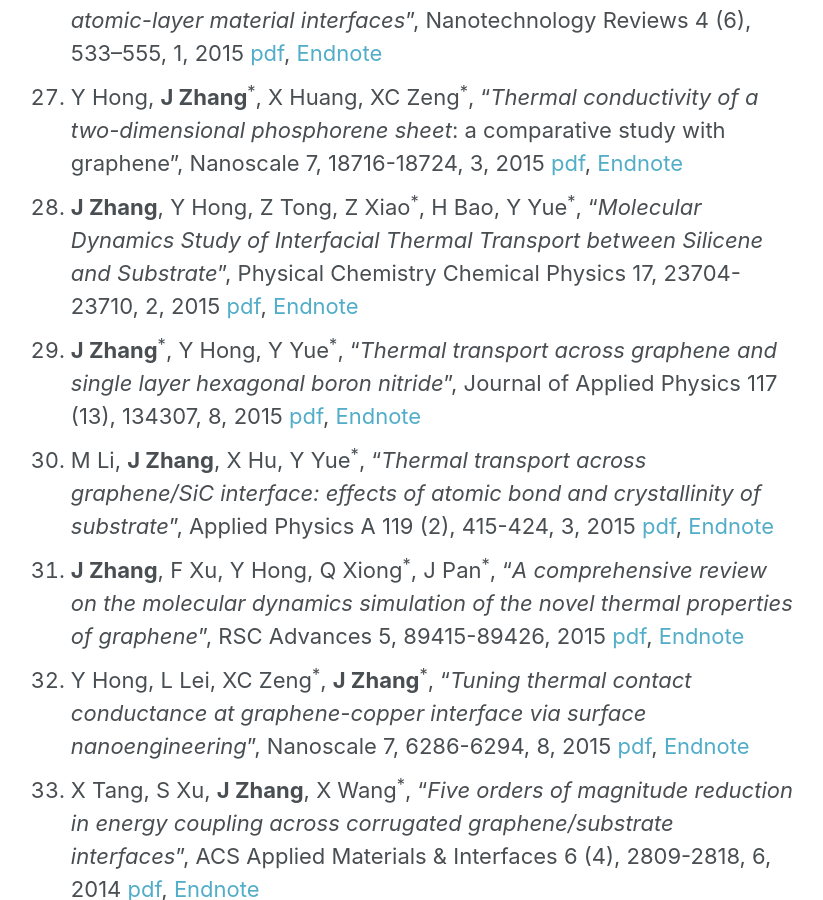
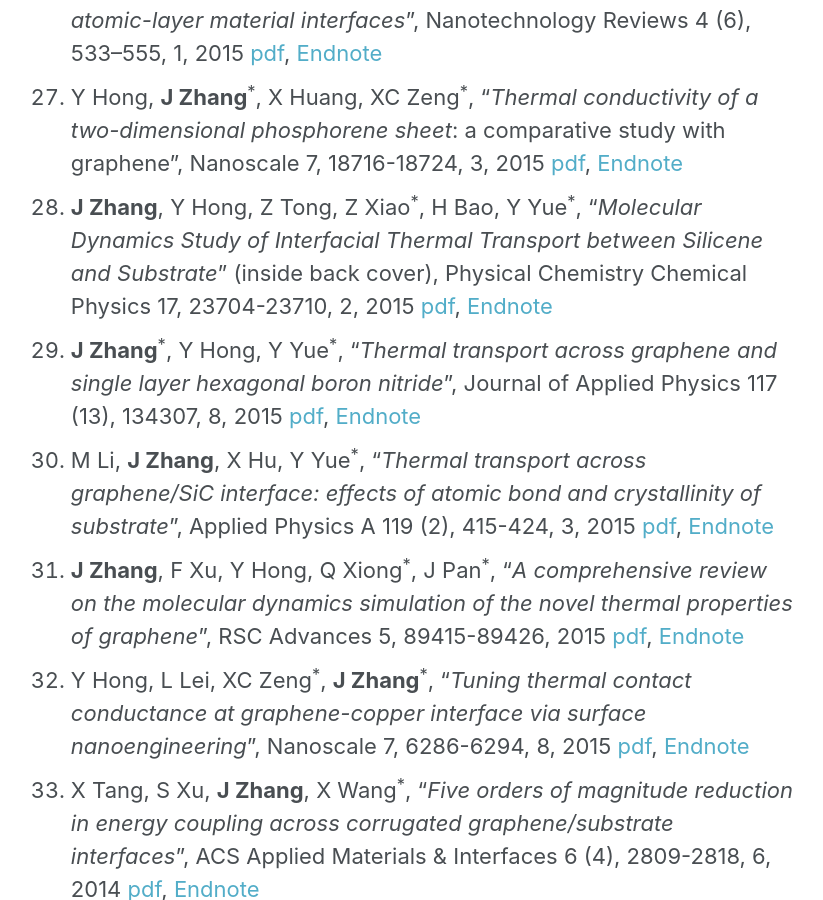
Before and after one commit to JingchaoZhang/JingchaoZhang.github.io, a Jekyll site: the page built from _pages/publications.md, in a window 1280 px wide and 900 px high, scrolled down 3498 px. Shown: the whole window, without its empty margins (253-1076 px from the left). Built offline with Jekyll 4.4.1, drawn with Linux system fonts in a browser that asks for light colours; some of the changed text lies outside the part shown.

Commit message:
Update publications.md

```diff
--- a/_pages/publications.md
+++ b/_pages/publications.md
@@ -7,7 +7,7 @@
 
 (<sup>\*</sup>Corresponding author; <sup>†</sup>Equal contribution)
 
-1. Y Hong, **J Zhang**, C Zhu<sup>\*</sup>, XC Zeng<sup>\*</sup>, J Francisco, "_Water Desalination through Rim Functionalized Carbon Nanotubes_", Journal of Materials Chemistry A, 2019 [In Print](https://pubs.rsc.org/en/content/articlelanding/2018/ta/c8ta10941a#!divAbstract)
+1. Y Hong, **J Zhang**, C Zhu<sup>\*</sup>, XC Zeng<sup>\*</sup>, J Francisco, "_Water Desalination through Rim Functionalized Carbon Nanotubes_" (outside front cover), Journal of Materials Chemistry A, 2019 [In Print](https://pubs.rsc.org/en/content/articlelanding/2018/ta/c8ta10941a#!divAbstract)
 1. D Han, X Wang<sup>\*</sup>, W Ding, Y Chen, **J Zhang**, G Xin, L Cheng<sup>\*</sup>, "_Phonon thermal conduction in a graphene-C<sub>3</sub>N heterobilayer using molecular dynamics simulations_", Nanotechnology, 30, 075403, 2018 [pdf](https://drive.google.com/uc?export=download&id=1NrZk_BFOK1-de00kWBua7Egqhpz31fYA), [Endnote](https://drive.google.com/uc?export=download&id=10pyX0IA0xN29_HcFoLM-KpDwTJE6TqK5)
 1. Y Hong, Z Zhang, **J Zhang**<sup>\*</sup>, XC Zeng<sup>\*</sup>, "_Machine Learning and Artificial Neural Network Prediction of Interfacial Thermal Resistance between Graphene and Hexagonal Boron Nitride_", Nanoscale, 10, 19092-19099, 2018 [pdf](https://drive.google.com/file/d/1-mUKthEzCdohvYXtTj_1QzqLwKe0oGZ5/view?usp=sharing), [Endnote](https://drive.google.com/uc?export=download&id=1R_SUDPaCgP0ktp5DMrVbTy_ge3qJPbnB)
 1. M Han, Y Xie, J Liu, **J Zhang**, X Wang<sup>\*</sup>, "_Significantly Reduced c-axis Thermal Diffusivity of Graphene-based Papers_", Nanotechnology, 29, 265702, 2018 [pdf](https://drive.google.com/file/d/12vrbAVAE5yhElxyaysbJXoMcDQT0xEQ_/view?usp=sharing), [Endnote](https://drive.google.com/uc?export=download&id=1Ouoij_GYguDGWXZuTTO84psoiOwbHc_T)
@@ -34,7 +34,7 @@
 1. Q Xiong<sup>\*</sup>, **J Zhang**, F Xu, G Wiggins, CS Daw<sup>\*</sup>, “_Coupling DAEM and CFD for simulatingbiomass fast pyrolysis in fluidized beds_”, Journal of Analytical and Applied Pyrolysis 117, 176–181,1,2016 [pdf](https://drive.google.com/open?id=0B3Yj4QkZpI-dOHp3TXhoemx4N1k), [Endnote](https://drive.google.com/uc?export=download&id=0B3Yj4QkZpI-ddHF5R3BfNW4zbzA)
 1. Y Yue<sup>†</sup>, **J Zhang**<sup>†</sup>, X Tang, S Xu, X Wang<sup>\*</sup>, “_Thermal transport across atomic-layer material interfaces_”, Nanotechnology Reviews 4 (6), 533–555, 1, 2015 [pdf](https://drive.google.com/open?id=0B3Yj4QkZpI-dWnFydmtwNDF4RUE), [Endnote](https://drive.google.com/uc?export=download&id=0B3Yj4QkZpI-dX0xOb3FuRTZPM3c)
 1. Y Hong, **J Zhang**<sup>\*</sup>, X Huang, XC Zeng<sup>\*</sup>, "_Thermal conductivity of a two-dimensional phosphorene sheet_: a comparative study with graphene", Nanoscale 7, 18716-18724, 3, 2015 [pdf](https://drive.google.com/open?id=0B3Yj4QkZpI-dNHdiQ0JNTlkxMzA), [Endnote](https://drive.google.com/uc?export=download&id=0B3Yj4QkZpI-dSlZoMDZBeW5PcUE)
-1. **J Zhang**, Y Hong, Z Tong, Z Xiao<sup>\*</sup>, H Bao, Y Yue<sup>\*</sup>, “_Molecular Dynamics Study of Interfacial Thermal Transport between Silicene and Substrate_”, Physical Chemistry Chemical Physics 17, 23704-23710, 2, 2015 [pdf](https://drive.google.com/open?id=0B3Yj4QkZpI-dU2RuY0JYdlRNMk0), [Endnote](https://drive.google.com/uc?export=download&id=0B3Yj4QkZpI-dVlhEWDlkUnVZaFU)
+1. **J Zhang**, Y Hong, Z Tong, Z Xiao<sup>\*</sup>, H Bao, Y Yue<sup>\*</sup>, “_Molecular Dynamics Study of Interfacial Thermal Transport between Silicene and Substrate_” (inside back cover), Physical Chemistry Chemical Physics 17, 23704-23710, 2, 2015 [pdf](https://drive.google.com/open?id=0B3Yj4QkZpI-dU2RuY0JYdlRNMk0), [Endnote](https://drive.google.com/uc?export=download&id=0B3Yj4QkZpI-dVlhEWDlkUnVZaFU)
 1. **J Zhang**<sup>\*</sup>, Y Hong, Y Yue<sup>\*</sup>, “_Thermal transport across graphene and single layer hexagonal boron nitride_”, Journal of Applied Physics 117 (13), 134307, 8, 2015 [pdf](https://drive.google.com/open?id=0B3Yj4QkZpI-dbGdlM0NmcTE2ZWM), [Endnote](https://drive.google.com/uc?export=download&id=0B3Yj4QkZpI-da0ZaeG5KMXFzV0E)
 1. M Li, **J Zhang**, X Hu, Y Yue<sup>\*</sup>, “_Thermal transport across graphene/SiC interface: effects of atomic bond and crystallinity of substrate_”, Applied Physics A 119 (2), 415-424, 3, 2015 [pdf](https://drive.google.com/open?id=0B3Yj4QkZpI-ddU9ISVdaSk1jdGs), [Endnote](https://drive.google.com/uc?export=download&id=0B3Yj4QkZpI-da1dkc1JuUGdYaHM)
 1. **J Zhang**, F Xu, Y Hong, Q Xiong<sup>\*</sup>, J Pan<sup>\*</sup>, “_A comprehensive review on the molecular dynamics simulation of the novel thermal properties of graphene_”, RSC Advances 5, 89415-89426, 2015 [pdf](https://drive.google.com/open?id=0B3Yj4QkZpI-dV2JIVlRIQ2dTNkk), [Endnote](https://drive.google.com/uc?export=download&id=0B3Yj4QkZpI-dU0ZCQmhFZGt6RUk)
```
